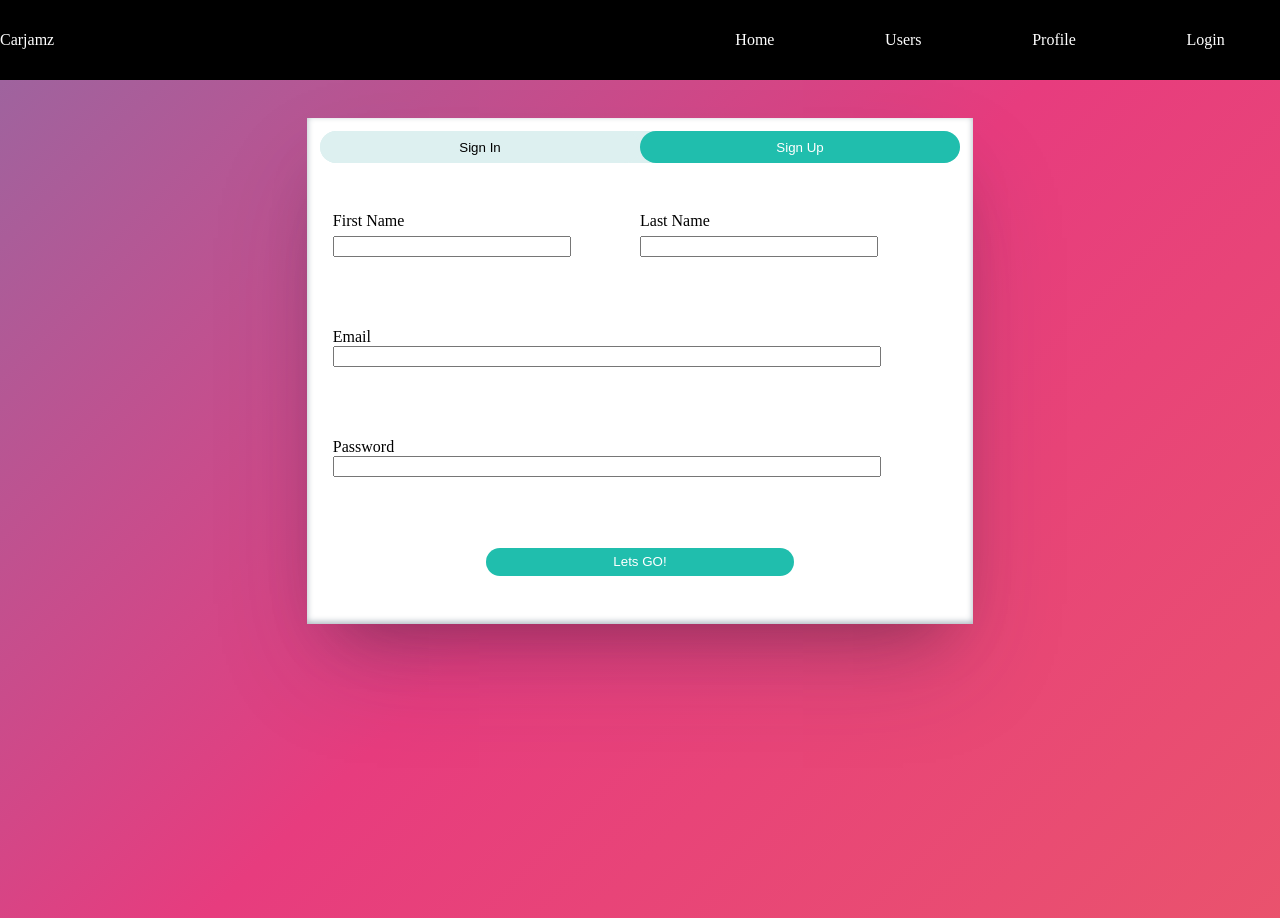
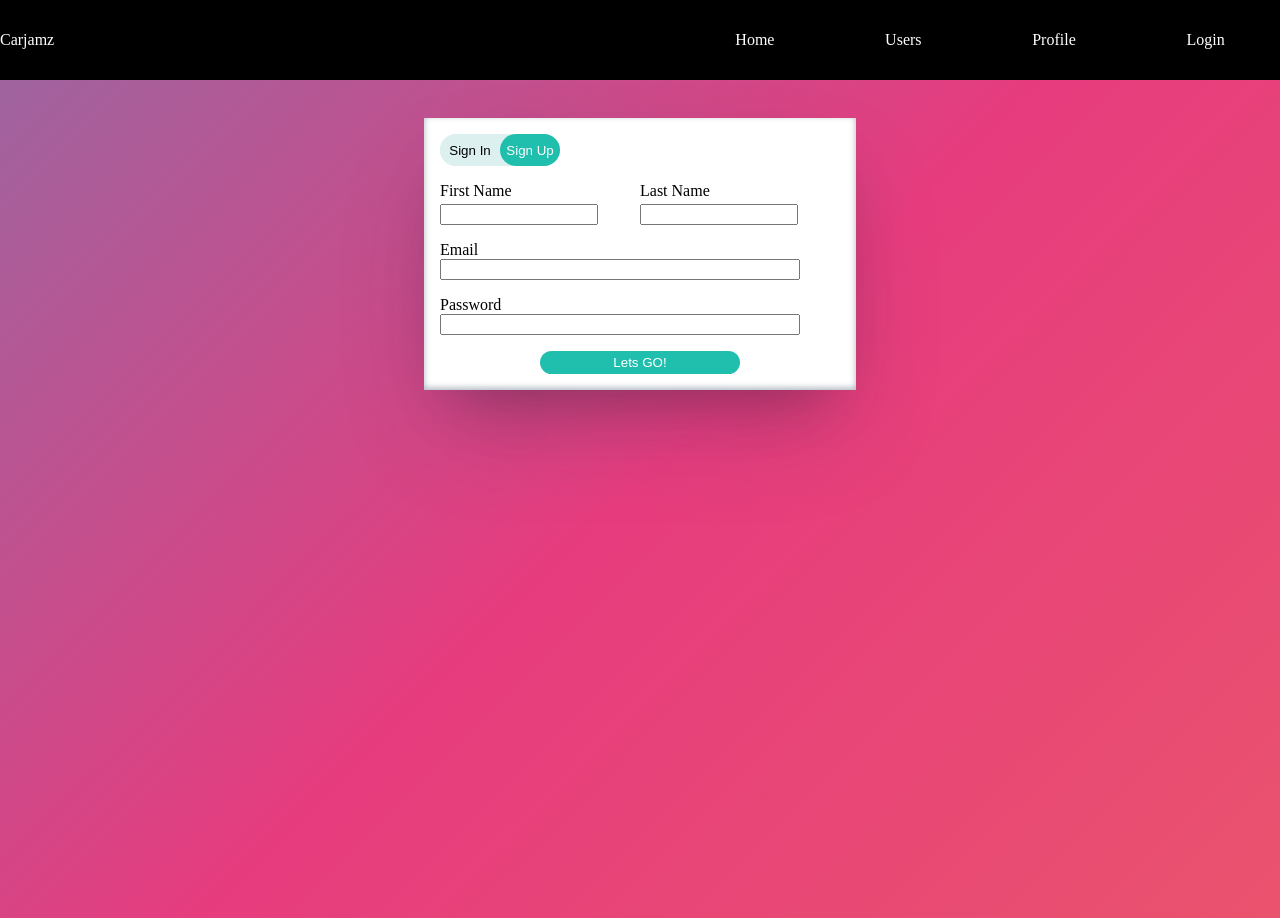
Before and after one commit to nfrankeln/CarJamz_Personal_Project, a React (Vite) app in the folder spotifyClient/: page /login in a window 1280 px wide. Both pictures are taken after a click on the button "Sign Up". Built offline with nearby package versions, Linux system fonts and the light colour scheme.

Commit message:
changed css heights,widths, and margins to use flexbox

```diff
--- a/spotifyClient/src/components/LoginButtonToggle.css
+++ b/spotifyClient/src/components/LoginButtonToggle.css
@@ -33,7 +33,8 @@
   .btn-container{
     display: flex;
     justify-content: center;
-    width: 100%;
+    width:30%;
+
     border-radius:1rem;
     padding: 0;
     background-color: #ddf0f0;
--- a/spotifyClient/src/components/SignUpForm.css
+++ b/spotifyClient/src/components/SignUpForm.css
@@ -3,16 +3,13 @@
     flex-direction: column;
     justify-content: space-around;
     flex-grow: 1;
-    padding-left: 2%;
-    padding-right: 2%;
+    row-gap: 1em;
 }
-#sign-up-form-container{
-    height: 100%;
-    width: 100%;
-    padding-top: 2%;
+#sign-up-form-body{
     display: flex;
     flex-direction: column;
     flex-grow: 1;
+
 }
 #sign-up-button{
     width:50%;
--- a/spotifyClient/src/components/SignUpForm.jsx
+++ b/spotifyClient/src/components/SignUpForm.jsx
@@ -1,7 +1,7 @@
 import './SignUpForm.css'
 export default function SignUpForm(){
     return(
-        <div id="sign-up-form-container" >
+        <div id="sign-up-form-body" >
             <form id="sign-up-form">
                 <div id='name-wrapper'>
                 <div className='input-wrapper'>
--- a/spotifyClient/src/components/SigninForm.css
+++ b/spotifyClient/src/components/SigninForm.css
@@ -1,7 +1,4 @@
 #sign-in-form-container{
-    height: 100%;
-    width: 100%;
-    padding-top: 2%;
     display: flex;
     flex-direction: column;
     flex-grow: 1;
@@ -11,6 +8,6 @@
     flex-direction: column;
     justify-content: space-around;
     flex-grow: 1;
-    padding-left: 2%;
-    padding-right: 2%;
+    row-gap: 1em;
+
 }
--- a/spotifyClient/src/pages/LoginPage.css
+++ b/spotifyClient/src/pages/LoginPage.css
@@ -7,13 +7,15 @@
     background: linear-gradient(-45deg, #ee7752, #e73c7e, #23a6d5, #23d5ab);
 	background-size: 400% 400%;
 	animation: gradient 15s ease infinite;
-	height: 100vh;
+	height: 100%;
+    width:100%;
 }
 
 #login-form-container{
-    flex-basis: 50%;
-    height: 60%;
-    padding: 1%;
+    max-width: 400px;
+    padding: 1em;
+    flex:1;
+    row-gap: 1em;
     background: white;
     display: flex;
     flex-direction: column;
```
